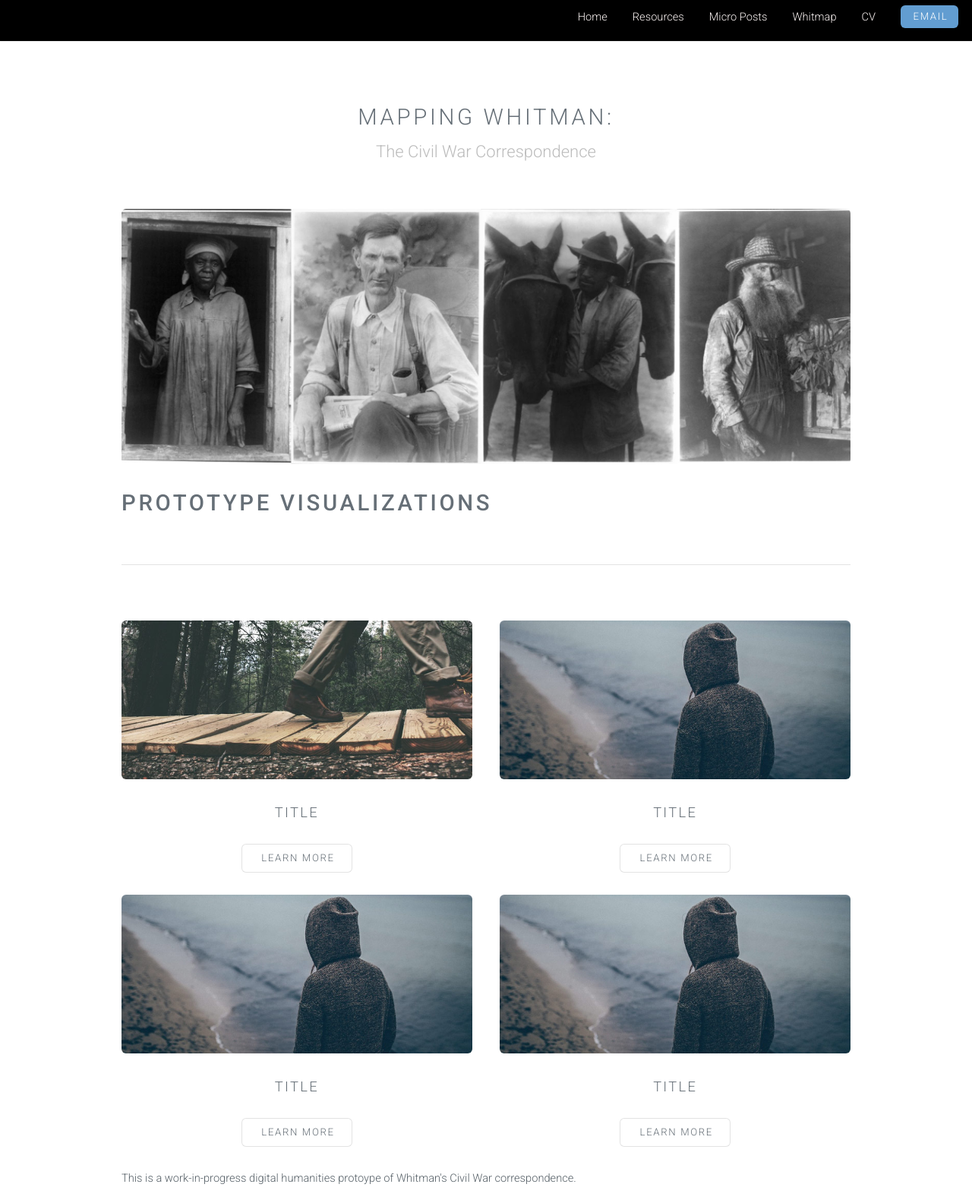
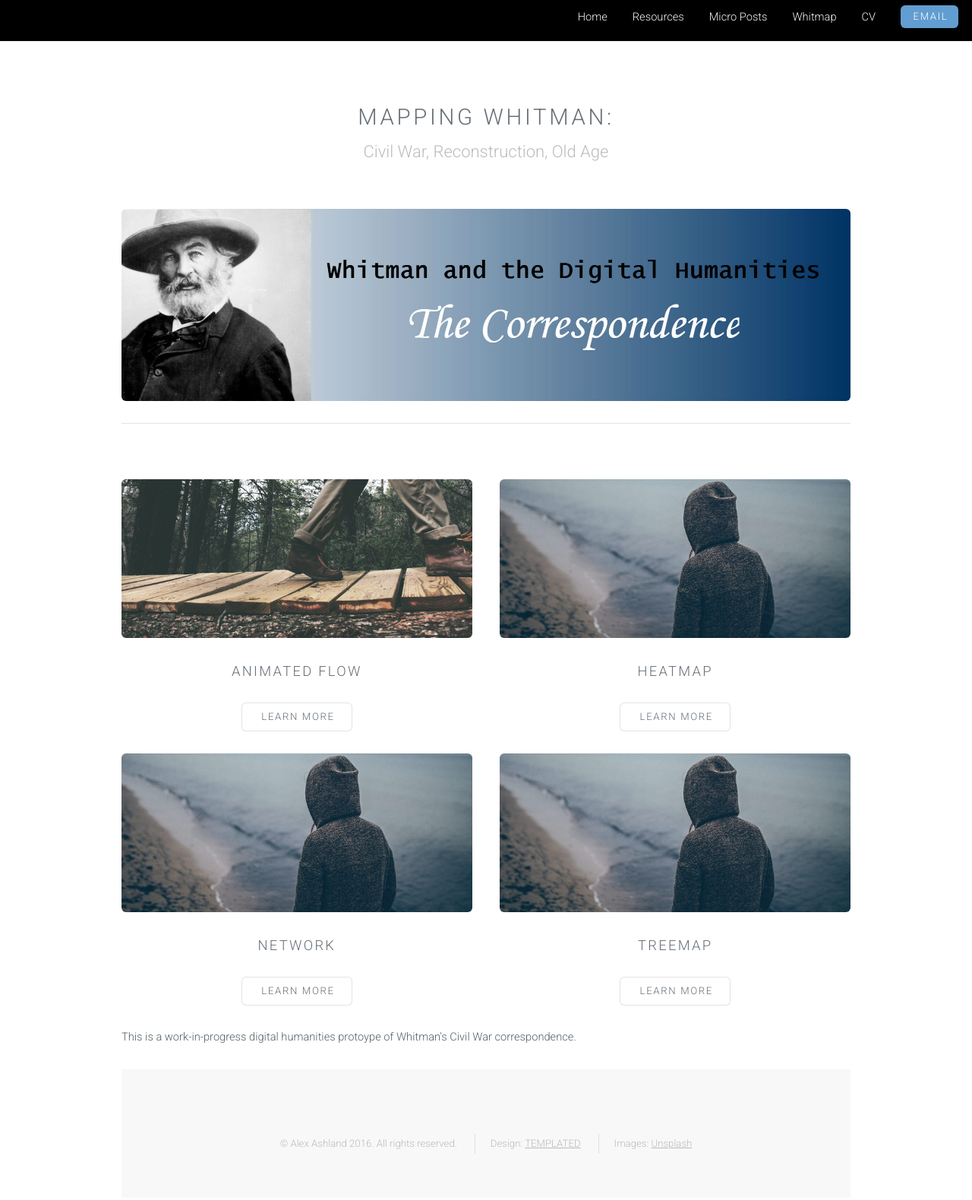
Before and after one commit to alexashland/alexashland, a plain HTML site: page Whitmap.html in a window 1280 px wide. Shown: the top 1580 px of the page at 76% size. Drawn offline with Linux system fonts and the light colour scheme.

Commit message:
updated whitmap page

```diff
--- a/Whitmap.html
+++ b/Whitmap.html
@@ -42,16 +42,13 @@
 			<section id="main" class="wrapper style1">
 				<header class="major">
 					<h2>Mapping Whitman:</h2>
-					<p>The Civil War Correspondence</p>
+					<p>Civil War, Reconstruction, Old Age</p>
 				</header>
 				<div class="container">
 					<section>
 						<div class="container">
 							<section>
-								<a href="#" class="image fit"><img src="images/resources_banner.jpg" alt="" /></a>
-								<header class="major">
-									<h2 align="left"><b>Prototype Visualizations</b></h2>
-								</header>
+								<a href="#" class="image fit"><img src="images/whitman_banner.jpg" alt="" /></a>
 
 								<div class="container">
 									<section>
@@ -60,7 +57,7 @@
 											<div class="6u">
 												<section class="special">
 													<a href="#" class="image fit"><img src="images/pic01.jpg" alt="" /></a>
-													<h3>Title</h3>
+													<h3>Animated Flow</h3>
 													<div class="paragraph2">
 														<p></p>
 													</div>
@@ -72,7 +69,7 @@
 												<div class="6u">
 													<section class="special">
 														<a href="#" class="image fit"><img src="images/pic02.jpg" alt="" /></a>
-														<h3>Title</h3>
+														<h3>Heatmap</h3>
 														<div class="paragraph2">
 															<p></p>
 														</div>
@@ -84,7 +81,7 @@
 													<div class="6u">
 														<section class="special">
 															<a href="#" class="image fit"><img src="images/pic02.jpg" alt="" /></a>
-															<h3>Title</h3>
+															<h3>Network</h3>
 															<div class="paragraph2">
 																<p></p>
 															</div>
@@ -96,7 +93,7 @@
 													<div class="6u">
 														<section class="special">
 															<a href="#" class="image fit"><img src="images/pic02.jpg" alt="" /></a>
-															<h3>Title</h3>
+															<h3>Treemap</h3>
 															<div class="paragraph2">
 																<p></p>
 															</div>
```
Also changed, not shown: images/whitman_banner.jpg (added).
